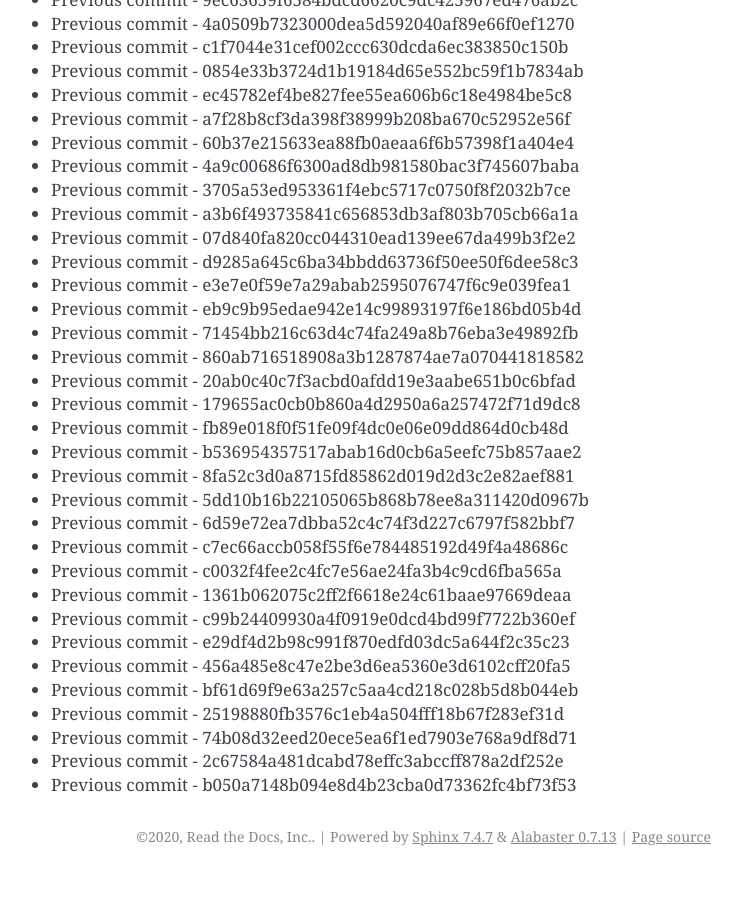
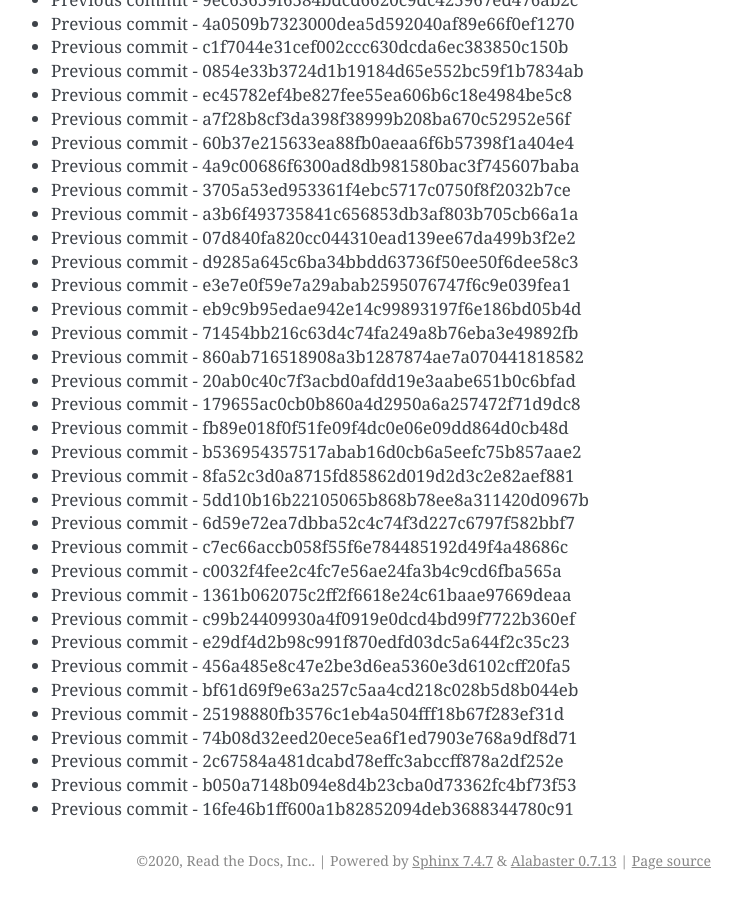
Before and after one commit to readthedocs/rtd-git-stresstest, a Sphinx documentation site: the page built from docs/updates.rst, in a window 1280 px wide and 900 px high, scrolled down 94225 px. Shown: the whole window, without its empty margins (399-1141 px from the left). Built offline with Sphinx 7.4.7, drawn with Linux system fonts in a browser that asks for light colours; before the commit the page ends 95101 px from its top, so only the background shows below that.

Commit message:
Generating commit from previous: 16fe46b1ff600a1b82852094deb3688344780c91

```diff
--- a/docs/updates.rst
+++ b/docs/updates.rst
@@ -3991,3 +3991,4 @@ It can be tested for any performance characteristics.
 * Previous commit - 74b08d32eed20ece5ea6f1ed7903e768a9df8d71
 * Previous commit - 2c67584a481dcabd78effc3abccff878a2df252e
 * Previous commit - b050a7148b094e8d4b23cba0d73362fc4bf73f53
+* Previous commit - 16fe46b1ff600a1b82852094deb3688344780c91
```
